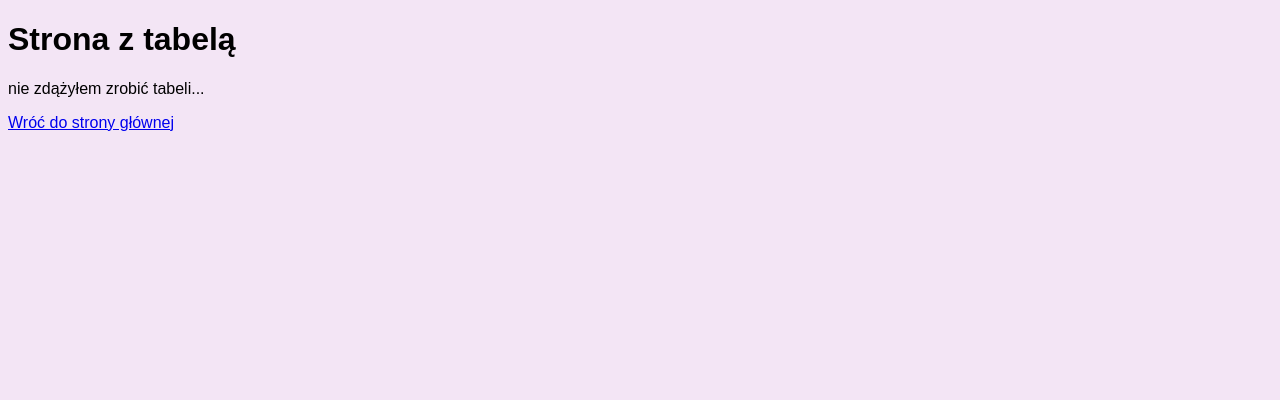
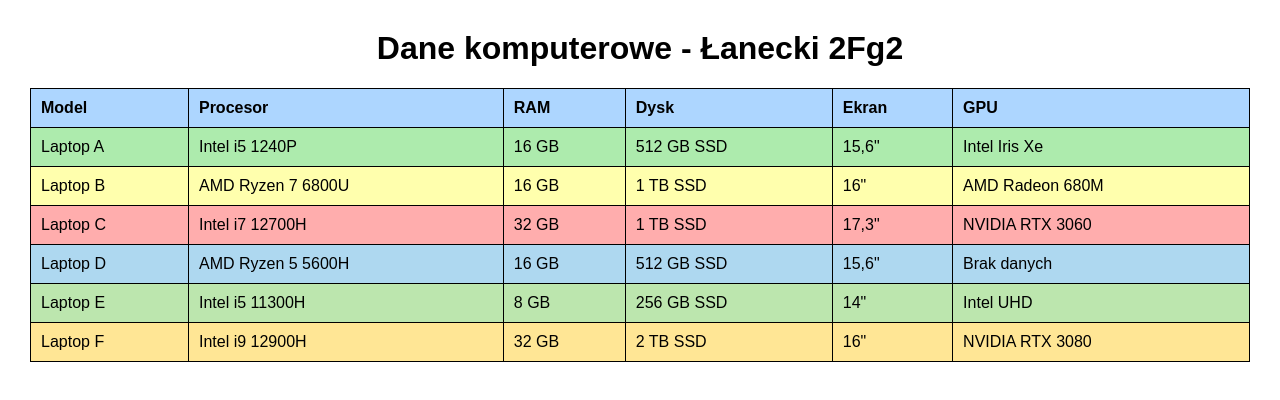
Before and after one commit to brunolanecki-stack/index.html, a plain HTML site: page tabela_lanecki.html in a window 1280 px wide. Drawn offline with Linux system fonts and the light colour scheme.

Commit message:
tabela_lanecki.html

```diff
--- a/tabela_lanecki.html
+++ b/tabela_lanecki.html
@@ -1,9 +1,97 @@
 <!DOCTYPE html>
 <html lang="pl">
-<head><meta charset="UTF-8"><title>Tabela Łanecki</title></head>
-<body style="background-color: #f3e5f5; font-family: Arial, sans-serif;">
-<h1>Strona z tabelą</h1>
-<p>nie zdążyłem zrobić tabeli...</p>
-<p><a href="index.html">Wróć do strony głównej</a></p>
+<head>
+    <meta charset="UTF-8">
+    <meta name="viewport" content="width=device-width, initial-scale=1.0">
+    <title>Dane komputerowe</title>
+    <style>
+        body {
+            font-family: Arial, sans-serif;
+            margin: 30px;
+        }
+
+        h1 {
+            text-align: center;
+        }
+
+        table {
+            width: 100%;
+            border-collapse: collapse;
+        }
+
+        th, td {
+            border: 1px solid black;
+            padding: 10px;
+            text-align: left;
+        }
+
+        th {
+            <tr style="background-color: #66CCFF;">
+        }
+    </style>
+</head>
+<body>
+
+    <h1>Dane komputerowe - Łanecki 2Fg2</h1>
+
+    <table>
+        <tr style="background-color: rgba(153, 204, 255, 0.8);">
+            <th>Model</th>
+            <th>Procesor</th>
+            <th>RAM</th>
+            <th>Dysk</th>
+            <th>Ekran</th>
+            <th>GPU</th>
+        </tr>
+        <tr style="background-color: rgba(153, 230, 153, 0.8);">
+            <td>Laptop A</td>
+            <td>Intel i5 1240P</td>
+            <td>16 GB</td>
+            <td>512 GB SSD</td>
+            <td>15,6"</td>
+            <td>Intel Iris Xe</td>
+        </tr>
+        <tr style="background-color: rgba(255, 255, 153, 0.8);">
+            <td>Laptop B</td>
+            <td>AMD Ryzen 7 6800U</td>
+            <td>16 GB</td>
+            <td>1 TB SSD</td>
+            <td>16"</td>
+            <td>AMD Radeon 680M</td>
+        </tr>
+        <tr style="background-color: rgba(255, 153, 153, 0.8);">
+            <td>Laptop C</td>
+            <td>Intel i7 12700H</td>
+            <td>32 GB</td>
+            <td>1 TB SSD</td>
+            <td>17,3"</td>
+            <td>NVIDIA RTX 3060</td>
+        </tr>
+        <tr style="background-color: rgba(120, 190, 230, 0.6);">
+            <td>Laptop D</td>
+            <td>AMD Ryzen 5 5600H</td>
+            <td>16 GB</td>
+            <td>512 GB SSD</td>
+            <td>15,6"</td>
+            <td>Brak danych</td>
+        </tr>
+        <tr style="background-color: rgba(144, 214, 120, 0.6);">
+            <td>Laptop E</td>
+            <td>Intel i5 11300H</td>
+            <td>8 GB</td>
+            <td>256 GB SSD</td>
+            <td>14"</td>
+            <td>Intel UHD</td>
+        </tr>
+        <tr style="background-color: rgba(255, 213, 79, 0.6);">
+            <td>Laptop F</td>
+            <td>Intel i9 12900H</td>
+            <td>32 GB</td>
+            <td>2 TB SSD</td>
+            <td>16"</td>
+            <td>NVIDIA RTX 3080</td>
+        </tr>
+    </table>
+
 </body>
 </html>
```
